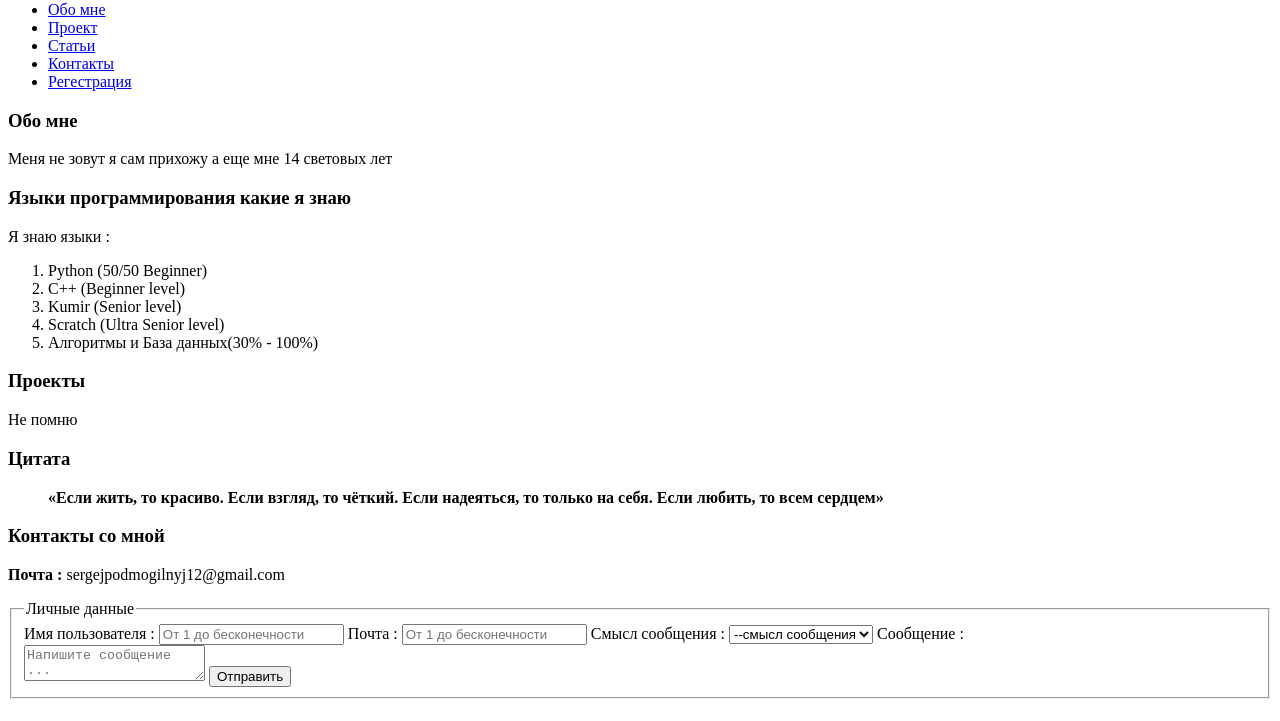
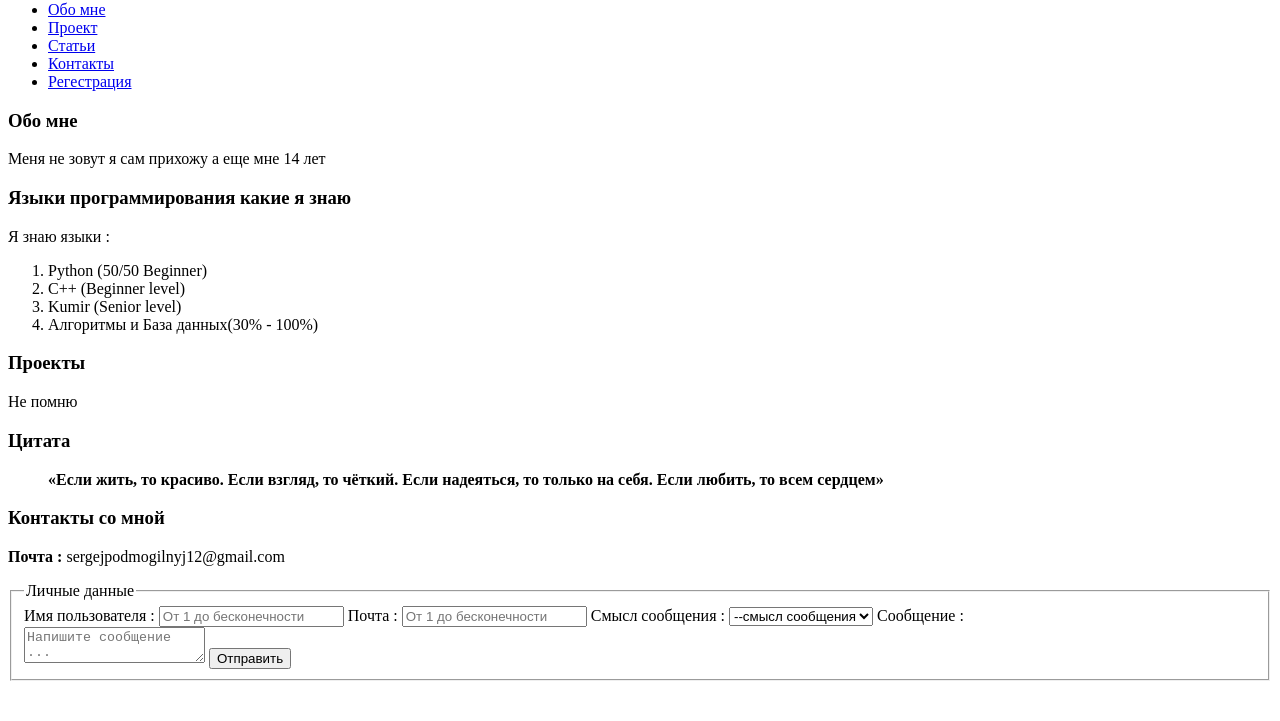
Before and after one commit to sergopun/first-web228, a plain HTML site: page index.html in a window 1280 px wide. Shown: the part 79-800 px from the top of the page. Drawn offline with Linux system fonts and the light colour scheme.

Commit message:
Update index.html

```diff
--- a/index.html
+++ b/index.html
@@ -23,7 +23,7 @@
       <!-- чисто обо мне с микротемами -->
       <section id = "Обо мне">
          <h3>Обо мне</h3>
-         <p>Меня не зовут я сам прихожу а еще мне 14 световых лет</p>
+         <p>Меня не зовут я сам прихожу а еще мне 14 лет</p>
          <article>
             <!-- какие я яп знаю -->
             <h3>Языки программирования какие я знаю</h3>
@@ -32,7 +32,6 @@
                   <li>Python (50/50 Beginner)</li>
                   <li>C++ (Beginner level)</li>
                   <li>Kumir (Senior level)</li>
-                  <li>Scratch (Ultra Senior level)</li>
                   <li>Алгоритмы и База данных(30% - 100%)</li>
                </ol>
             </p>
```
